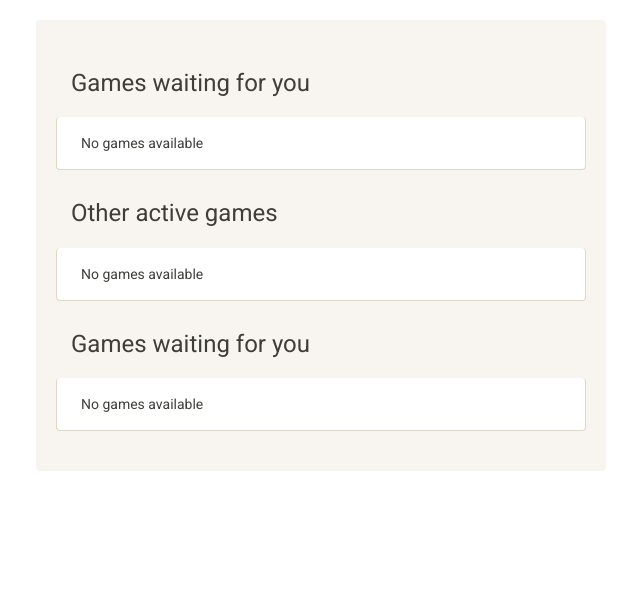
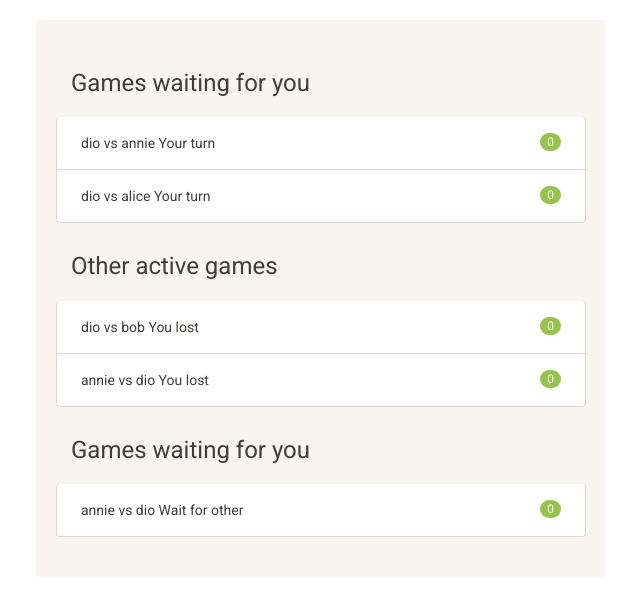
Before and after one commit to diophung/django-project, a Django app: page /user/ in a window 1280 px wide. Shown: the part 63-679 px from the top of the page, without its empty margins (34-674 px from the left). Run offline with Django 3.2, Linux system fonts and the light colour scheme; a user stored in the database is signed in; data comes from the database, SQL or seed files in the repository; both versions use the stored data as it was after the commit; data that the repository does not hold is empty; some libraries are stand-ins or nearby versions.

Commit message:
Update Templates to display records

```diff
--- a/boardgames/tictactoe/templates/tictactoe/game_list_snippet.html
+++ b/boardgames/tictactoe/templates/tictactoe/game_list_snippet.html
@@ -1,7 +1,7 @@
 <h3 class="panel-heading"> {{ header }}</h3>
 
 <div class="list-group">
-    {% for game in game_list %}
+    {% for game in games_list %}
         <a class="list-group-item" href="#">
             {{ game }}
             {% if game.status == "A" %}
--- a/boardgames/user/templates/user/home.html
+++ b/boardgames/user/templates/user/home.html
@@ -6,8 +6,8 @@
 {% block content %}
 <div class="well col-md-6">
     {% include "tictactoe/game_list_snippet.html" with header="Games waiting for you" games_list=waiting_games %}
-    {% include "tictactoe/game_list_snippet.html" with header="Other active games" games_list=waiting_games %}
-    {% include "tictactoe/game_list_snippet.html" with header="Games waiting for you" games_list=waiting_games %}
+    {% include "tictactoe/game_list_snippet.html" with header="Other active games" games_list=finished_games %}
+    {% include "tictactoe/game_list_snippet.html" with header="Games waiting for you" games_list=other_games %}
 </div>
 
 
--- a/boardgames/user/views.py
+++ b/boardgames/user/views.py
@@ -14,4 +14,5 @@ def home(request):
         'waiting_games': waiting_games,
         'finished_games': finished_games
     }
+    print(context)
     return render(request, "user/home.html", context)
```
Also changed, not shown: boardgames/db.sqlite3.
